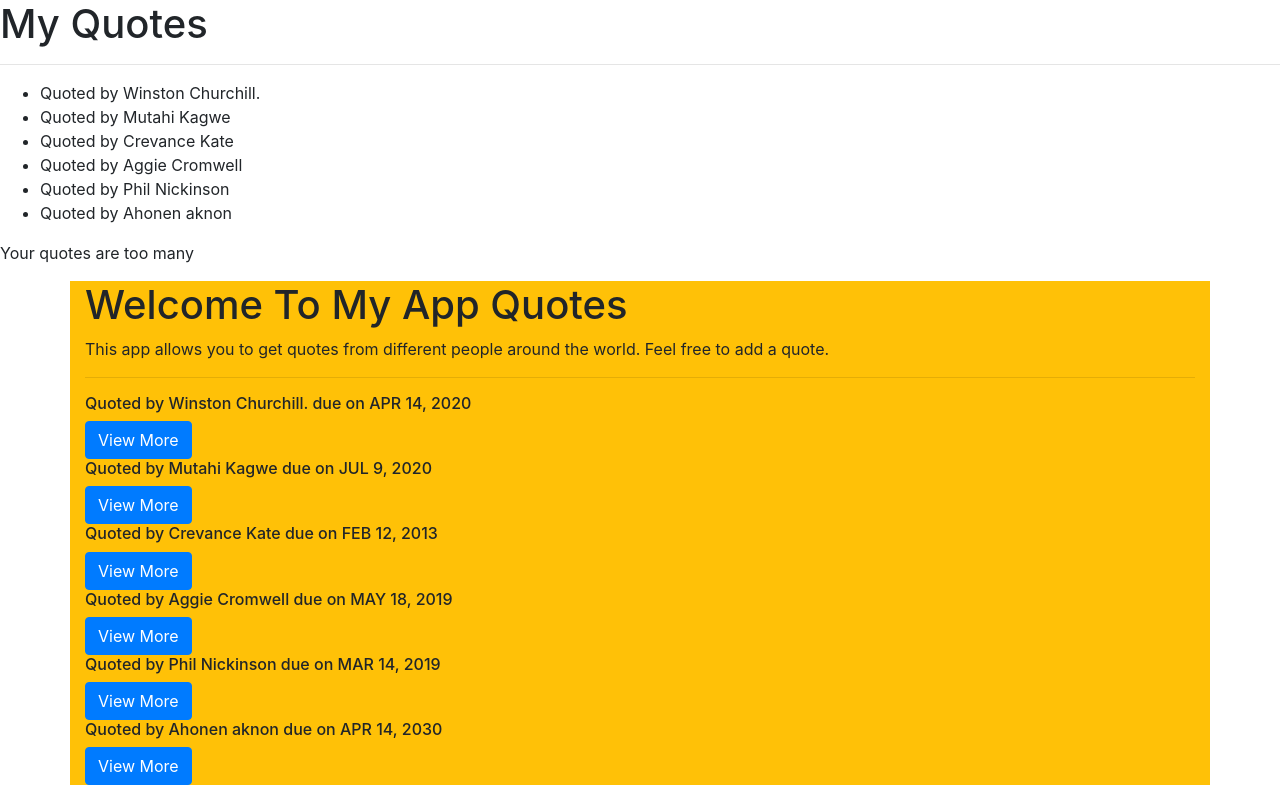
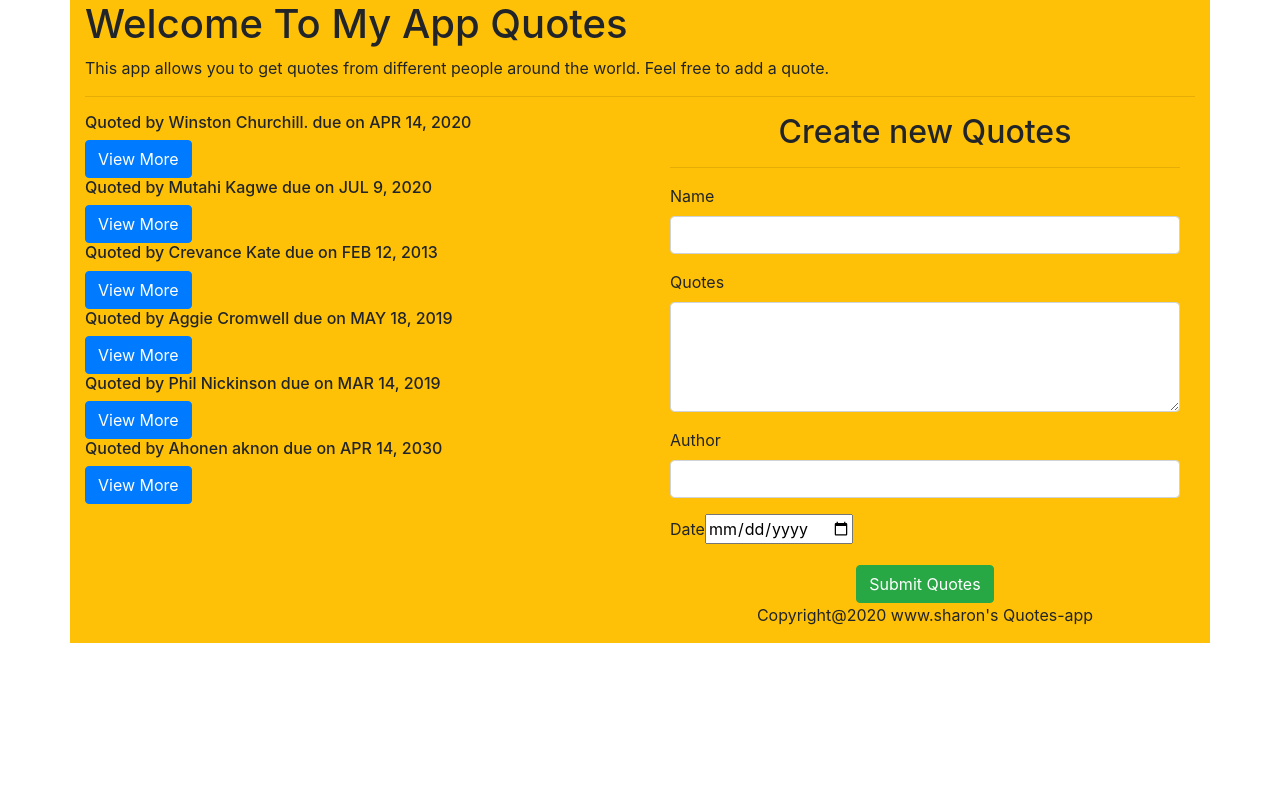
Before and after one commit to MigotSharon/App-Quotes, an Angular app: page / in a window 1280 px wide. Built offline with nearby package versions, Linux system fonts and the light colour scheme.

Commit message:
corrected errors

```diff
--- a/src/app/app.component.html
+++ b/src/app/app.component.html
@@ -1,13 +1 @@
-<div>
-  <h1>My Quotes</h1>
-  <hr>
-  <ul>
-    <li *ngFor='let quotes of quotes'>
-      {{quotes.name}}
-    </li>
-</ul>
-<p *ngIf='quotes.length > 5'>Your quotes are too many</p>
-
 <app-quotes></app-quotes>
-
-</div>
--- a/src/app/app.component.ts
+++ b/src/app/app.component.ts
@@ -9,17 +9,4 @@ import { Quotes } from './quotes';
 })
 export class AppComponent {
 
-  quotes:Quotes[] = [
-    new Quotes(1, 'Quoted by Winston Churchill.', 'Never bend your head. Always hold it high. Look the world straight in the eye.',new Date(2020,3,14)),
-    new Quotes(2,'Quoted by Mutahi Kagwe','If You can get it ,I can get it,anyone can get it',new Date(2020,6,9)),
-    new Quotes(3,'Quoted by Crevance Kate','Ignorance and prejudice are fuelling the spread of a preventable disease.  World AIDS Day, 1 December is an opportunity for people worldwide to unite in the fight against HIV and AIDS.',new Date(2013,1,12)),
-    new Quotes(4,'Quoted by  Aggie Cromwell','Magic is really very simple, all you’ve got to do is want something and then let yourself have it.',new Date(2019,4,18)),
-    new Quotes(5,'Quoted by Phil Nickinson','The future of mobile is the future of online. It is how people access online content now.',new Date(2019,2,14)),
-    new Quotes(6,'Quoted by Ahonen aknon','Growth of computer and technology careers is becoming more and more industry-agnostic.',new Date(2030,3,14)),
-
-  ];
-
-
-
-
 }
--- a/src/app/app.module.ts
+++ b/src/app/app.module.ts
@@ -1,5 +1,6 @@
 import { BrowserModule } from '@angular/platform-browser';
 import { NgModule } from '@angular/core';
+import { FormsModule } from '@angular/forms';
 
 import { AppRoutingModule } from './app-routing.module';
 import { AppComponent } from './app.component';
@@ -20,7 +21,8 @@ import { QuotesFormComponent } from './quotes-form/quotes-form.component';
   ],
   imports: [
     BrowserModule,
-    AppRoutingModule
+    AppRoutingModule,
+    FormsModule
   ],
   providers: [],
   bootstrap: [AppComponent]
--- a/src/app/quotes-form/quotes-form.component.html
+++ b/src/app/quotes-form/quotes-form.component.html
@@ -1,4 +1,4 @@
-<div class="container-fluid bg-danger">
+<div class="container-fluid" id="bg-image">
     <h2 class="text-center">Create new Quotes</h2>
     <hr>
     <form (ngSubmit)='submitQuotes()' #quotesForm='ngForm'>
@@ -25,7 +25,7 @@
             <label for="author">Author</label>
             <input type="text" class="form-control" id="author" [(ngModel)]="newQuotes.name" name="author"
                 #author='ngModel' required>
-            <div [hidden]="name.valid || name.pristine" class="alert alert-danger">
+            <div [hidden]="author.valid || author.pristine" class="alert alert-danger">
                 <p>Enter Author of the quote</p>
             </div>
         </div>
@@ -39,6 +39,12 @@
                 <p>Enter Date</p>
             </div>
         </div>
-        <button type="submit" class="btn btn-success">Submit Quotes</button>
+        <div class="text-center">
+            <button type="submit" class="btn btn-success">Submit Quotes</button>
+
+        </div>
     </form>
+    <div class="text-center">
+        <p>Copyright@2020 www.sharon's Quotes-app</p>
+    </div>
 </div>
--- a/src/app/quotes-form/quotes-form.component.ts
+++ b/src/app/quotes-form/quotes-form.component.ts
@@ -8,7 +8,7 @@ import { Quotes } from '../quotes';
 })
 export class QuotesFormComponent implements OnInit {
 
-  newQuotes = new Quotes(0, "", "", new Date());
+  newQuotes = new Quotes(0,"","",new Date());
   @Output() addQuotes = new EventEmitter<Quotes>();
 
   submitQuotes() {
--- a/src/app/quotes/quotes.component.html
+++ b/src/app/quotes/quotes.component.html
@@ -17,7 +17,7 @@
             </div>
         </div>
         <div class="col-md-6">
-            <!-- <app-quotes-form (addQuotes)="addNewQuotes($event)"></app-quotes-form> -->
+            <app-quotes-form (addQuotes)="addNewQuotes($event)"></app-quotes-form>
         </div>
     </div>
 
```
Also changed, not shown: src/app/quotes.ts (line endings or trailing spaces), src/app/quotes/quotes.component.ts (line endings or trailing spaces).
